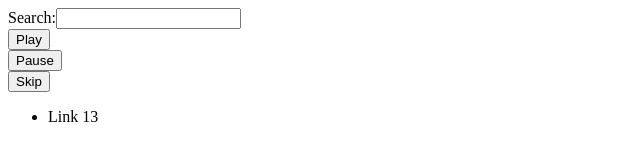
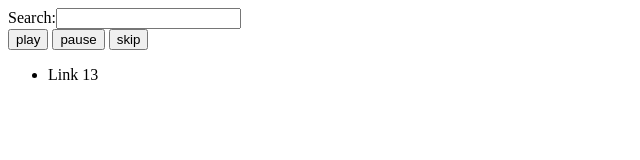
Before and after one commit to unsalted-baked-potato-chips/musicsrv, a plain HTML site: page index.html in a window 1280 px wide. Shown: the whole page, without its empty margins (0-640 px from the left). Drawn offline with Linux system fonts and the light colour scheme.

Commit message:
Update index.html

```diff
--- a/index.html
+++ b/index.html
@@ -9,13 +9,9 @@
                 <label>Search:</label><input name="search" type="text" value="" />
             </form>
             <form action="" method="post">
-                <input type="submit" name="Play" value="Play" />
-            </form>
-            <form action="" method="post">
-                <input type="submit" name="Pause" value="Pause" />
-            </form>
-            <form action="" method="post">
-                <input type="submit" name="Skip" value="Skip" />
+                <input type="submit" name="playerControl" value="play" />
+                <input type="submit" name="playerControl" value="pause" />
+                <input type="submit" name="playerControl" value="skip" />
             </form>
         </header>
         <nav>
```
